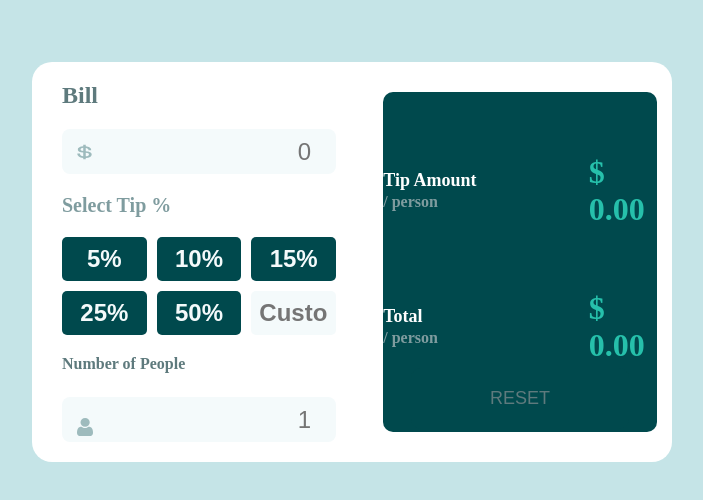
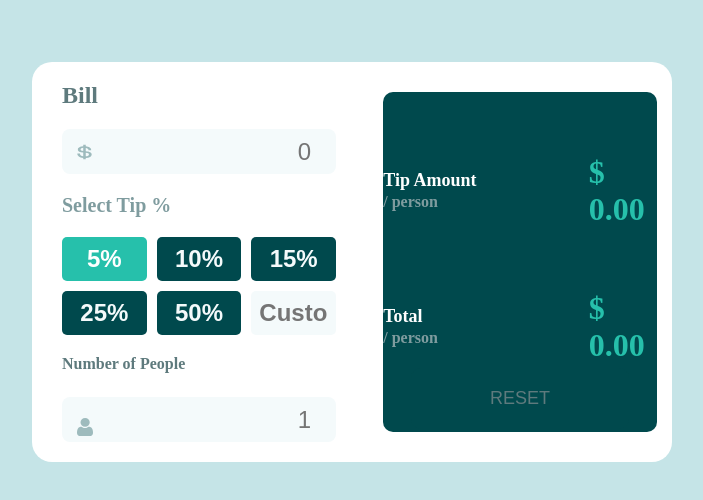
Before and after one commit to Triccy188/Tip-calculator, a plain HTML site: page index.html in a window 1280 px wide. Both pictures are taken after a click on the button "5%". Shown: the part 236-736 px from the top of the page, without its empty margins (288-991 px from the left). Drawn offline with Linux system fonts and the light colour scheme.

Commit message:
added an active class to the tip buttons

```diff
--- a/style.css
+++ b/style.css
@@ -114,6 +114,10 @@ header {
 .percentage:hover {
   background-color: hsl(172, 67%, 45%);
   color: hsl(183, 100%, 15%);
+}
+.percentage.active {
+  background-color: #26c0ab;
+  color: white;
 }
 .percentaged:focus {
   border: 2px solid hsl(172, 67%, 45%);
```
